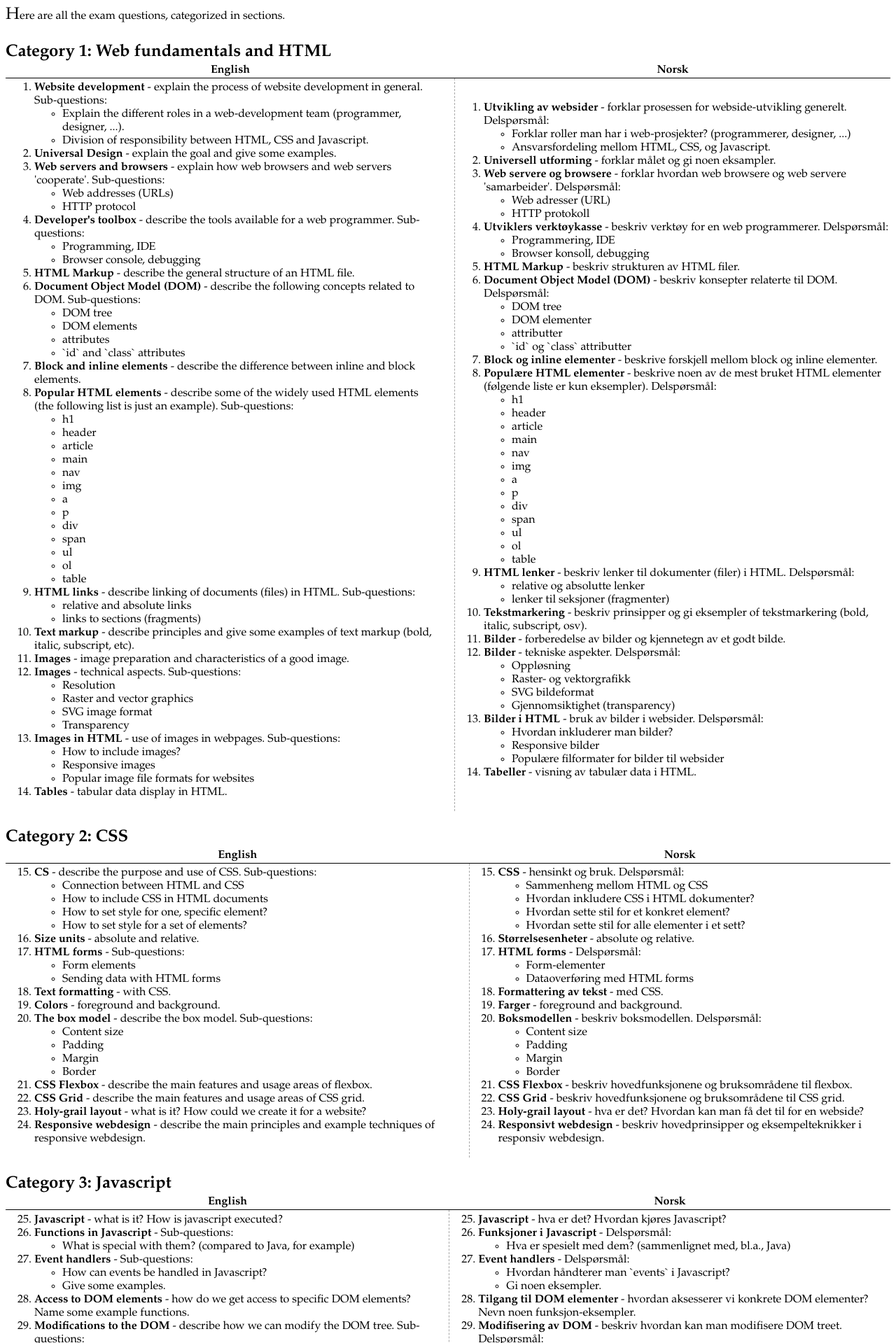
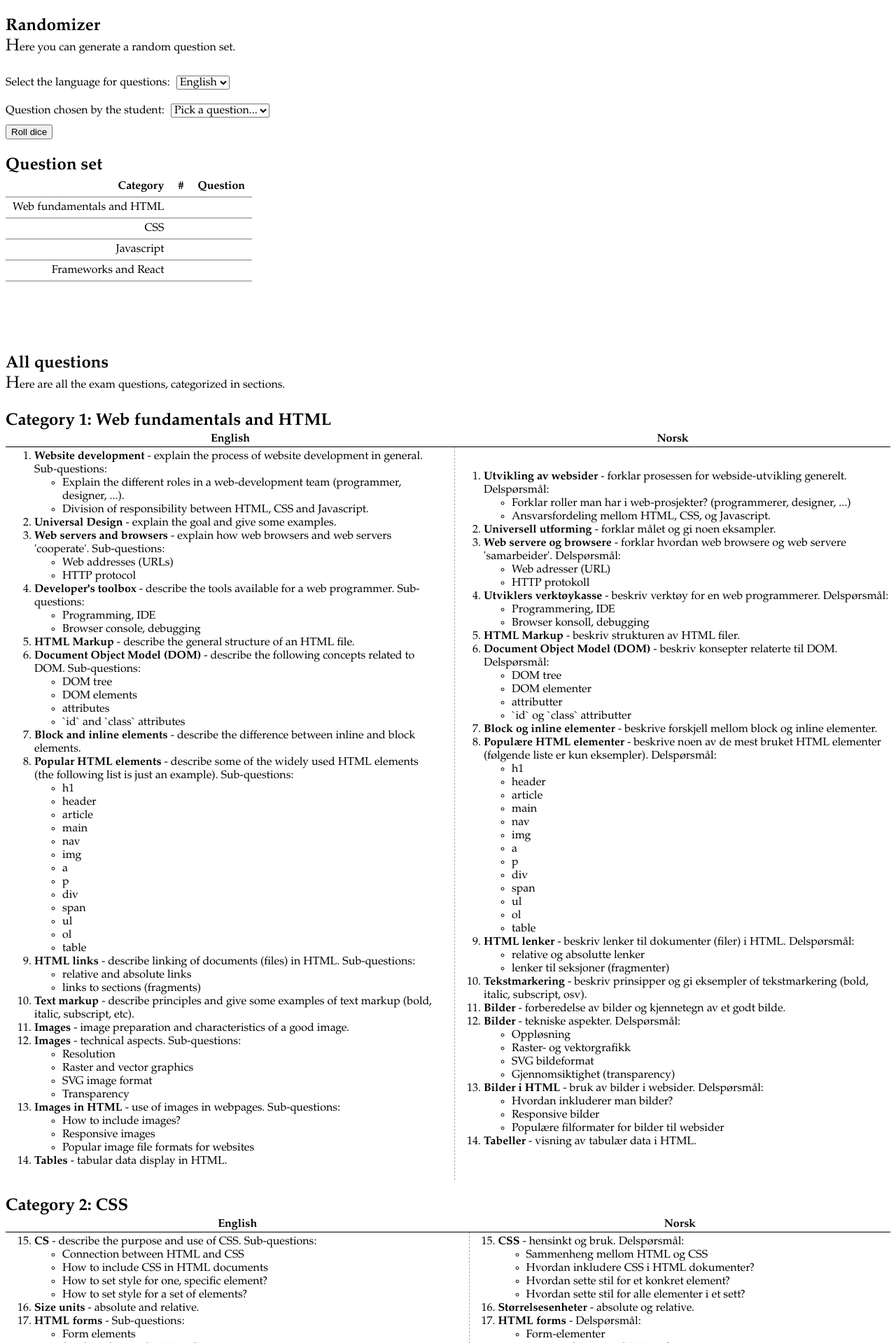
Before and after one commit to strazdinsg/web-examples, a PHP site: page /exam/ in a window 1280 px wide. Shown: the top 1919 px of the page at 70% size. Run offline with PHP 8.4, Linux system fonts and the light colour scheme.

Commit message:
(WIP) Random question chooser started

```diff
--- a/public_html/exam/exam-functions.js
+++ b/public_html/exam/exam-functions.js
@@ -1,9 +1,15 @@
 // All the different functions for handling exam questions
 
-window.addEventListener("load", displayExamQuestions);
+window.addEventListener("load", loadAllQuestionData);
+
+function loadAllQuestionData() {
+    displayAllExamQuestions();
+    displayCategoriesInExamSet();
+    loadLanguageSelector();
+}
 
 
-function displayExamQuestions() {
+function displayAllExamQuestions() {
     console.log("Loading exam questions...");
     getQuestionCategoryKeys().forEach((categoryKey, index) => displayQuestionCategory(index, categoryKey));
     hideQuestionLoading();
@@ -171,3 +177,41 @@ function getNumberOfLanguages() {
 function toBoolean(anyVar) {
     return !!anyVar;
 }
+
+function addCategoryRowToExamSetTable(categoryKey) {
+    const tr = document.createElement("tr");
+    tr.id = getExamSetRowId(categoryKey);
+    tr.innerHTML=`<td>${getCategoryName(categoryKey)}</td><td></td><td></td>`;
+    getExamSetTableBody().appendChild(tr);
+}
+
+function getExamSetRowId(categoryKey) {
+    return "question-set-cat-" + categoryKey;
+}
+
+function displayCategoriesInExamSet() {
+    clearAllContentOf(getExamSetTableBody());
+    getQuestionCategoryKeys().forEach(categoryKey => addCategoryRowToExamSetTable(categoryKey));
+}
+
+
+function getExamSetTableBody() {
+    return document.querySelector("#exam-question-set tbody");
+}
+
+function addLanguageToSelector(selector, language) {
+    const option = document.createElement("option");
+    option.innerText = language;
+    option.value = language.toLowerCase();
+    selector.appendChild(option);
+}
+
+function loadLanguageSelector() {
+    const selector = document.getElementById("language-selector");
+    clearAllContentOf(selector);
+    languages.forEach(language => addLanguageToSelector(selector, language));
+}
+
+function clearAllContentOf(htmlElement) {
+    htmlElement.innerHTML = "";
+}
--- a/public_html/exam/exam-style.css
+++ b/public_html/exam/exam-style.css
@@ -12,3 +12,29 @@
 .difficult {
     color: gray;
 }
+
+#question-set {
+    border-spacing: 0;
+}
+
+#question-set th {
+    text-align: left;
+}
+
+#question-set th, #question-set td {
+    border-bottom: solid 1px gray;
+    padding: 5px 10px;
+}
+
+#question-set th:nth-child(1), #question-set td:nth-child(1) {
+    text-align: right;
+}
+
+#spacing {
+    height: 10vh;
+}
+
+select {
+    margin: 10px 5px;
+    font: inherit;
+}
--- a/public_html/exam/index.html
+++ b/public_html/exam/index.html
@@ -10,7 +10,76 @@
 </head>
 <body>
 
+<article id="exam-question-set">
+    <h1>Randomizer</h1>
+    <p>Here you can generate a random question set.</p>
+    <div>
+        <label for="language-selector">
+            Select the language for questions:
+        </label>
+        <select id="language-selector">
+            <option>Loading...</option>
+        </select>
+    </div>
+
+    <div>
+        <label for="question-selector">Question chosen by the student:</label>
+        <select id="question-selector">
+            <option value="0">Pick a question...</option>
+            <!--        <optgroup label="HTML">-->
+            <!--            <option value="1">Question 1</option>-->
+            <!--            <option value="2">Question 2</option>-->
+            <!--            <option value="3">Question 3</option>-->
+            <!--        </optgroup>-->
+            <!--        <optgroup label="CSS">-->
+            <!--            <option value="4">Question 4</option>-->
+            <!--            <option value="5">Question 5</option>-->
+            <!--            <option value="6">Question 6</option>-->
+            <!--        </optgroup>-->
+            <!--        <optgroup label="Javascript">-->
+            <!--            <option value="7">Question 7</option>-->
+            <!--            <option value="8">Question 8</option>-->
+            <!--            <option value="9">Question 9</option>-->
+            <!--        </optgroup>-->
+            <!--        <optgroup label="React">-->
+            <!--            <option value="10">Question 10</option>-->
+            <!--            <option value="11">Question 11</option>-->
+            <!--            <option value="12">Question 12</option>-->
+            <!--        </optgroup>-->
+        </select>
+    </div>
+    <button>Roll dice</button>
+    <h2>Question set</h2>
+    <table id="question-set">
+        <thead>
+        <tr>
+            <th>Category</th>
+            <th>#</th>
+            <th>Question</th>
+        </tr>
+        </thead>
+        <tbody>
+        <tr>
+            <td>Loading...</td>
+        </tr>
+        <tr id="question-set-cat-html">
+            <td>HTML</td>
+            <td>3</td>
+            <td>Web servers and browsers - the question displayed here</td>
+        </tr>
+        <tr id="question-set-cat-CSS">
+            <td>CSS</td>
+            <td>16</td>
+            <td>Question 16 displayed here</td>
+        </tr>
+        </tbody>
+    </table>
+</article>
+
+<div id="spacing"></div>
+
 <article id="all-exam-questions">
+    <h1>All questions</h1>
     <p>Here are all the exam questions, categorized in sections.</p>
     <span id="questions-loading">Loading...</span>
 </article>
```
